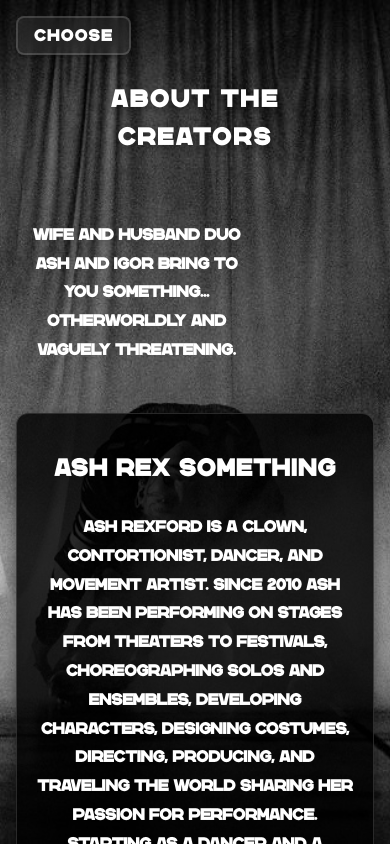
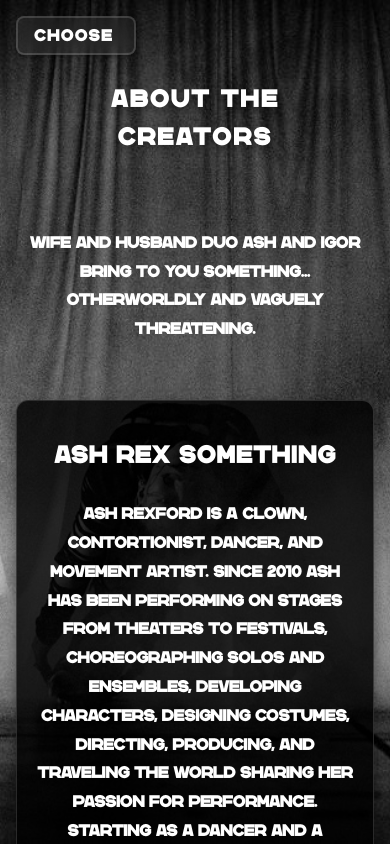
Before and after one commit to idulkin/circus-something, a React (Create React App) app: page /about in a window 390 px wide. Built offline with nearby package versions, Linux system fonts and the light colour scheme.

Commit message:
mobile style updates

```diff
--- a/src/CastAndCrewPage/CastAndCrewPage.css
+++ b/src/CastAndCrewPage/CastAndCrewPage.css
@@ -39,3 +39,23 @@
   padding-bottom: 32px;
   margin-top: 32px;
 }
+
+.page-container > .text {
+  color: var(--color-primary);
+  font-size: var(--font-size-lg);
+  margin: 24px 0;
+  text-align: center;
+  width: 100%;
+}
+
+@media (max-width: 768px) {
+  .page-container {
+    align-items: center;
+  }
+
+  .page-container > .text {
+    font-size: var(--font-size-base);
+    width: 100%;
+    max-width: 100%;
+  }
+}
--- a/src/MenuBar/MenuBar.css
+++ b/src/MenuBar/MenuBar.css
@@ -143,8 +143,7 @@
   .menu-button {
     font-size: var(--font-size-lg);
     padding: var(--spacing-sm) var(--spacing-lg);
-    width: auto;
-    min-width: 100px;
+    width: 140px;
   }
 
   .menu-button.menu-open {
@@ -170,7 +169,7 @@
   .menu-button {
     font-size: var(--font-size-base);
     padding: var(--spacing-sm) var(--spacing-md);
-    width: auto;
+    width: 120px;
   }
 
   .menu-button.menu-open {
```
